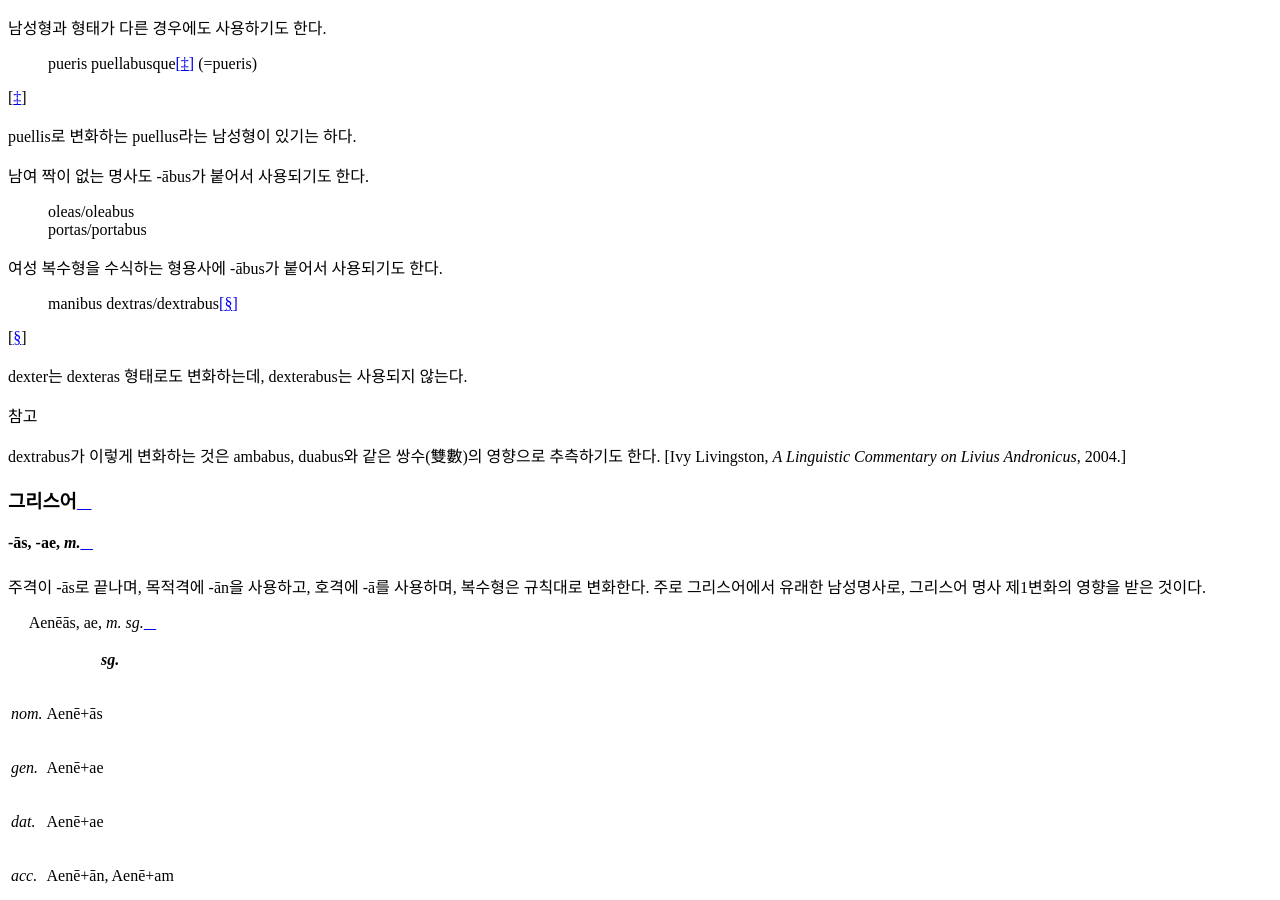
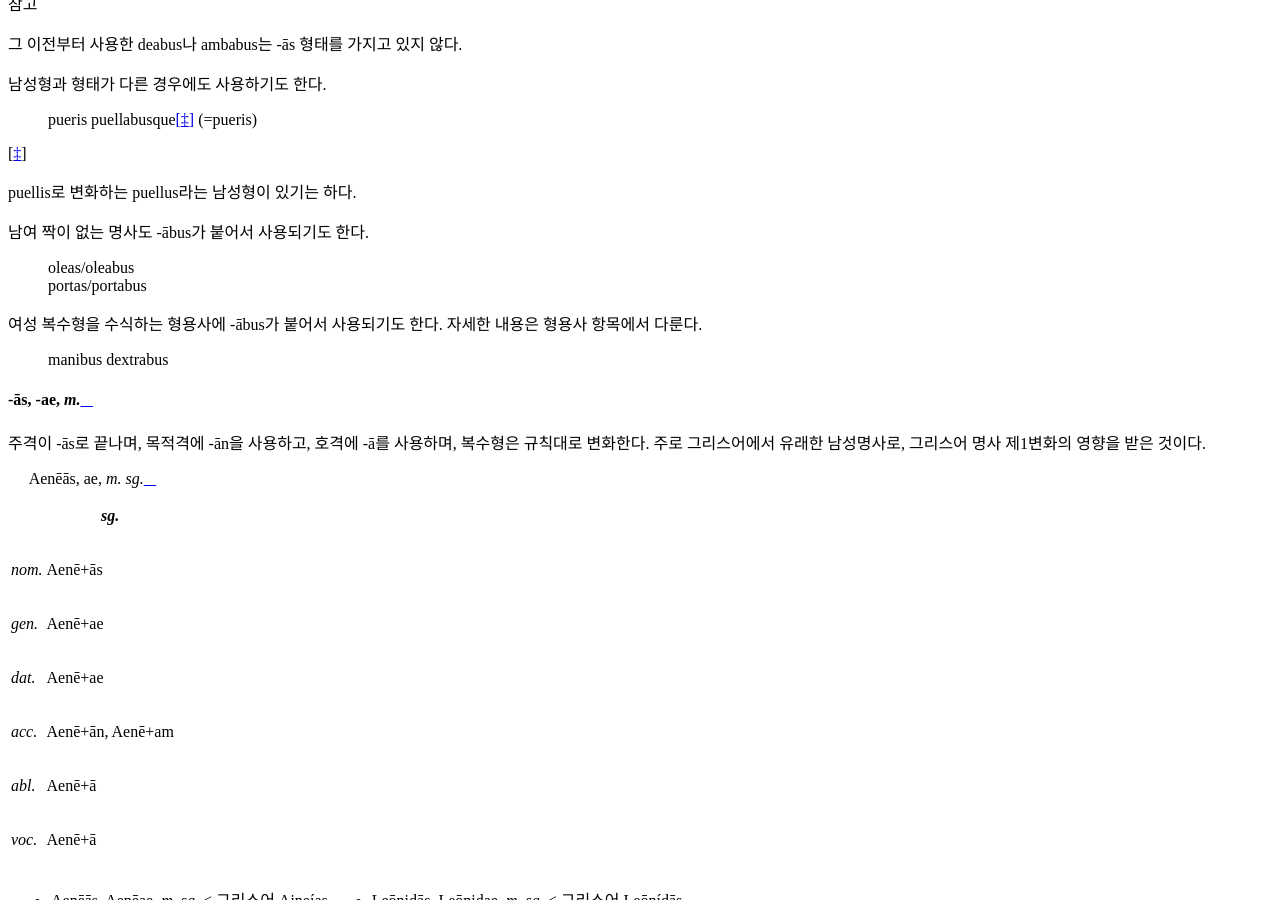
Before and after one commit to kabbala/grammatica_latina, a Sphinx documentation site: the page built from source/declinatio_nominis.rst, in a window 1280 px wide and 900 px high, scrolled down 13730 px. Built offline with Sphinx 7.4.7 and the Read the Docs theme 2.0.0, drawn with Linux system fonts in a browser that asks for light colours; some of the changed text lies outside the part shown.

Commit message:
일부 수정

```diff
--- a/source/declinatio_nominis.rst
+++ b/source/declinatio_nominis.rst
@@ -443,16 +445,9 @@
    | oleas/oleabus
    | portas/portabus
 
-여성 복수형을 수식하는 형용사에 -ābus가 붙어서 사용되기도 한다.
-
-   | manibus dextras/dextrabus [*]_
-
-.. [*] dexter는 dexteras 형태로도 변화하는데, dexterabus는 사용되지 않는다.
-
-.. note:: dextrabus가 이렇게 변화하는 것은 ambabus, duabus와 같은 쌍수(雙數)의 영향으로 추측하기도 한다. [Ivy Livingston, :title-reference:`A Linguistic Commentary on Livius Andronicus`, 2004.]
-
-그리스어
-~~~~~~~~
+여성 복수형을 수식하는 형용사에 -ābus가 붙어서 사용되기도 한다. 자세한 내용은 형용사 항목에서 다룬다.
+
+   | manibus dextrabus
 
 -ās, -ae, :tsig:`m.`
 ^^^^^^^^^^^^^^^^^^^^^
@@ -1325,18 +1320,16 @@
 
 변화의 종류가 매우 다양해서 책마다 여러가지 방법으로 분류한다. 여기서는 변화 형태에 따라 아래의 방법으로 분류하기로 한다.
 
-   #. n이 나타나는 경우 (leōn, lēonis, :sig:`m.`)
-   #. e가 탈락하는 경우 (pater, patris, :sig:`m.`)
-   #. s가 탈락하는 경우
-
-       #. x가 탈락하고 c, g가 나타나는 경우 (dux, ducis, :sig:`m. f.`)
-       #. s가 탈락하고 t, d가 나타나는 경우 (virtūs, virtūtis, :sig:`f.`)
-       #. 그 외 s가 탈락하는 경우
-   #. t, d가 나타나는 경우 (cor, cordis, :sig:`n.`)
-   #. s가 r로 변하는 경우 (flōs, flōris, :sig:`m.`)
-   #. 어간이 한 가지인 경우 (canis, canis, :sig:`m. f.`)
-   #. 주격이 어간인 경우 (cōnsul, cōnsulis, :sig:`m.`)
-   #. 그 외
+  #. n이 나타나는 경우 (leōn, lēonis, :sig:`m.`)
+  #. e가 탈락하는 경우 (pater, patris, :sig:`m.`)
+  #. x가 탈락하고 c, g가 나타나는 경우 (dux, ducis, :sig:`m. f.`)
+  #. s가 탈락하고 t, d가 나타나는 경우 (virtūs, virtūtis, :sig:`f.`)
+  #. 그 외 s가 탈락하는 경우
+  #. t, d가 나타나는 경우 (cor, cordis, :sig:`n.`)
+  #. s가 r로 변하는 경우 (flōs, flōris, :sig:`m.`)
+  #. 어간이 한 가지인 경우 (canis, canis, :sig:`m. f.`)
+  #. 주격이 어간인 경우 (cōnsul, cōnsulis, :sig:`m.`)
+  #. 그 외
 
 .. todo:: 장음이 단음으로 바뀌는 경우 설명
 
@@ -1841,6 +1834,10 @@
 ^^^^^^^^^^^^^^^^^^^^^^^
 * lac, lactis, :sig:`n.`
 
+cor, cordis, :tsig:`n.`
+^^^^^^^^^^^^^^^^^^^^^^^
+* cor, cordis, :sig:`n.` (i 변화로도 사용)
+
 -a, -atis, :tsig:`n.`
 ^^^^^^^^^^^^^^^^^^^^^
 
@@ -1852,11 +1849,6 @@
    * diadēma, diadēmatis, :sig:`n.` 왕관
    * dogma, dogmatis, :sig:`n.`
    * poēma, poēmatis, :sig:`n.` 운문
-
-
-cor, cordis, :tsig:`n.`
-^^^^^^^^^^^^^^^^^^^^^^^
-* cor, cordis, :sig:`n.` (i 변화로도 사용)
 
 s가 r로 변하는 경우
 ~~~~~~~~~~~~~~~~~~~
@@ -2301,15 +2293,12 @@
 
 대부분 남성·여성 명사이며, 예외적으로 약간의 중성 명사가 있다.
 
-변화의 양상이 다양한데, 여기서는 형태에 따라 아래의 방법으로 분류하기로 한다. 자음변화의 분류와 비슷하지만 순서는 역순이다.
+변화의 양상이 다양한데, 여기서는 형태에 따라 아래의 방법으로 분류하기로 한다. 자음변화의 분류와 비슷하지만 순서는 역순에 가깝다.
 
    #. 어간이 한 가지인 경우 (cīvis, cīvis, :sig:`m. f.`)
-   #. s가 탈락하는 경우
-
-       #. s가 탈락하고 t, d가 나타나는 경우 (ars, artis, :sig:`f.` 기술)
-       #. x가 탈락하고 t가 나타나는 경우
-       #. p, b 뒤의 s가 탈락하는 경우 (plēbs, plēbis, :sig:`f.` 평민)
-
+   #. s가 탈락하고 t, d가 나타나는 경우 (ars, artis, :sig:`f.` 기술)
+   #. x가 탈락하고 t가 나타나는 경우
+   #. p, b 뒤의 s가 탈락하는 경우 (plēbs, plēbis, :sig:`f.` 평민)
    #. 자음 뒤에 d가 나타나는 경우 (cord, cordis, :sig:`n.`)
    #. s가 r로 변하는 경우 (ōs, ōris, :sig:`n.` 입, 얼굴)
    #. e가 탈락하는 경우 (imber, imbris, :sig:`m.` 비)
--- a/source/index.rst
+++ b/source/index.rst
@@ -25,6 +25,7 @@
 
 .. toctree::
    :maxdepth: 2
+   :caption: 일러두기
 
    remark/index
 
```
Also changed, not shown: other parts of source/declinatio_nominis.rst (+10 -8 lines), source/declinatio_adiectivi.rst (+26 -19 lines).
